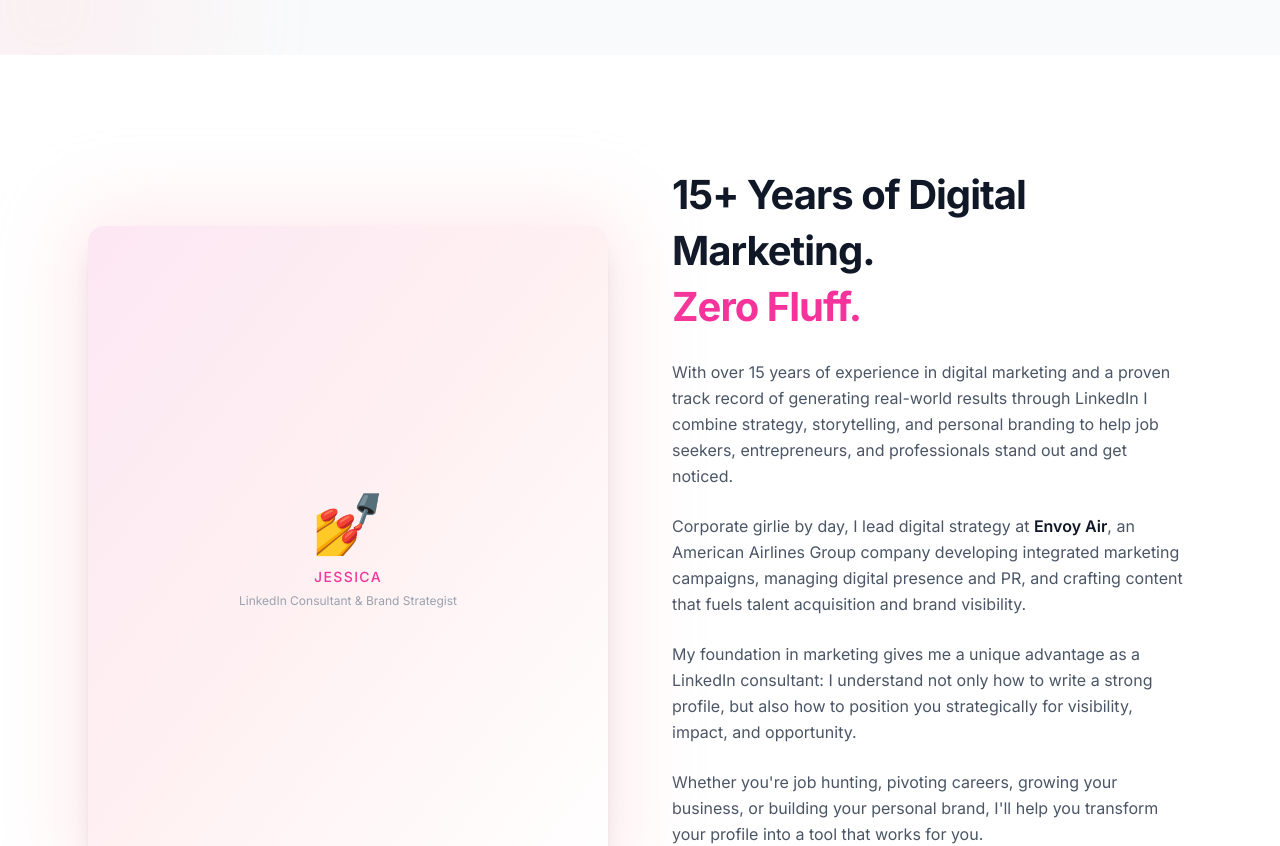
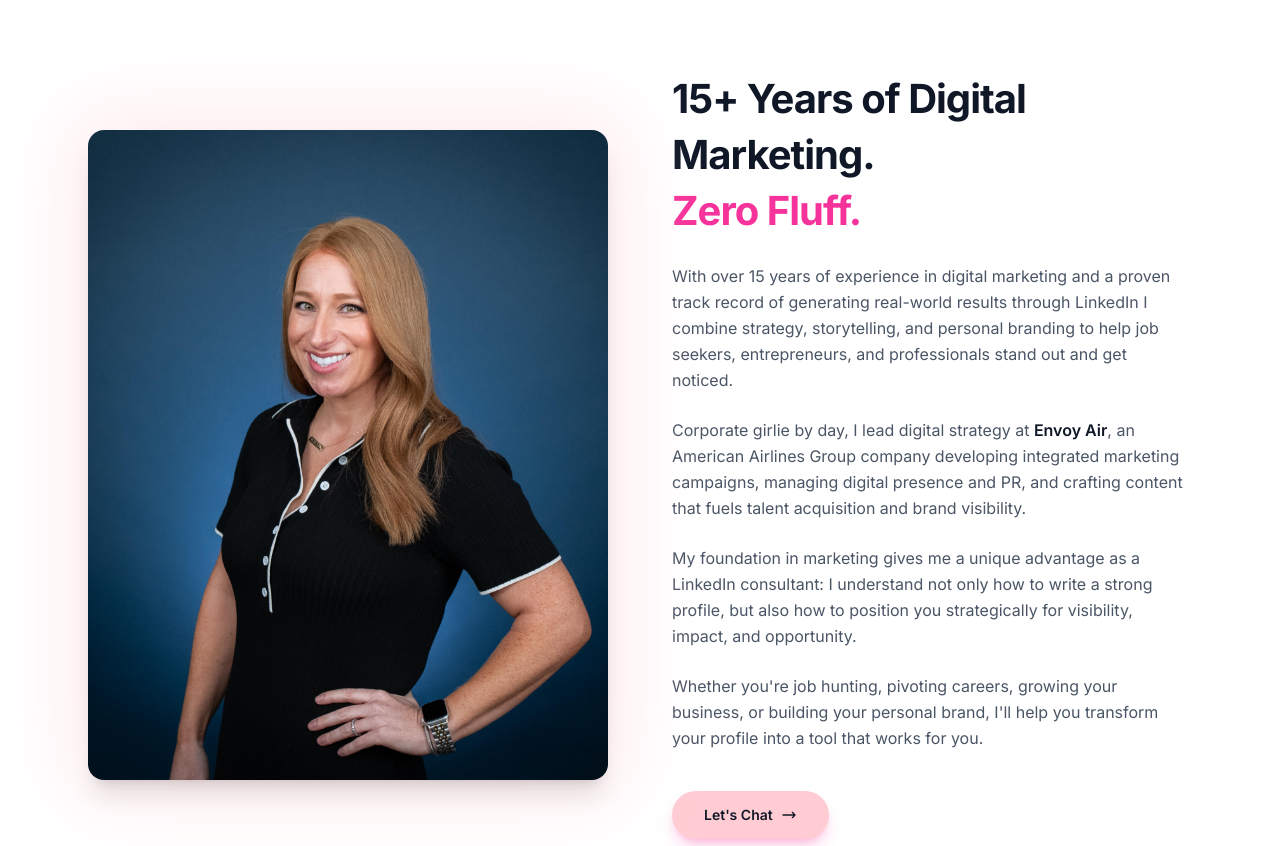
Before and after one commit to hellodigitalgirlie-lang/salient-version-live, a Next.js app: page /about in a window 1280 px wide. Shown: the part 540-1386 px from the top of the page. Built offline with nearby package versions, Linux system fonts and the light colour scheme.

Commit message:
changed jessica

```diff
--- a/src/app/about/page.tsx
+++ b/src/app/about/page.tsx
@@ -1,6 +1,8 @@
 "use client";
 
 import { useState, useEffect } from "react";
+import Image from "next/image";
+import jessicaImg from "@/images/jessica.jpg";
 
 const awards = [
   { icon: "🏆", title: "Social Media Manager of the Year Finalist" },
@@ -27,7 +29,7 @@ export default function AboutPage() {
   }, []);
 
   return (
-    <main className="pt-24 pb-16">
+    <div className="pb-16">
       {/* ── Hero Section ── */}
       <section className="relative overflow-hidden bg-gray-50">
         <div
@@ -77,22 +79,21 @@ export default function AboutPage() {
       {/* ── Story Split Section ── */}
       <section className="mx-auto max-w-6xl px-6 py-20 sm:py-28">
         <div className="grid items-center gap-16 lg:grid-cols-2">
-          {/* Image placeholder */}
+          {/* Actual Image */}
           <div className="relative">
             <div
               className="absolute -inset-4 rounded-3xl opacity-40 blur-2xl"
               style={{ background: "oklch(89.2% 0.058 10.001)" }}
             />
-            <div className="relative aspect-[4/5] overflow-hidden rounded-2xl bg-gradient-to-br from-pink-100 via-rose-50 to-white shadow-xl">
-              <div className="flex h-full flex-col items-center justify-center p-8 text-center">
-                <span className="mb-3 text-6xl">💅</span>
-                <p className="text-sm font-medium uppercase tracking-widest text-pink-500">
-                  Jessica
-                </p>
-                <p className="mt-1 text-xs text-gray-400">
-                  LinkedIn Consultant &amp; Brand Strategist
-                </p>
-              </div>
+            <div className="relative aspect-[4/5] overflow-hidden rounded-2xl shadow-xl">
+              <Image
+                src={jessicaImg}
+                alt="Jessica - The Digital Girlie"
+                fill
+                className="object-cover object-center"
+                sizes="(max-width: 1024px) 100vw, 50vw"
+                priority
+              />
             </div>
           </div>
 
@@ -129,7 +130,7 @@ export default function AboutPage() {
               transform your profile into a tool that works for you.
             </p>
             <a
-              href="#"
+              href="/contact"
               className="mt-4 inline-flex items-center gap-2 rounded-full px-8 py-3 text-sm font-semibold text-white shadow-lg shadow-pink-500/25 transition-all hover:-translate-y-0.5 hover:shadow-xl hover:shadow-pink-500/30"
               style={{ background: "oklch(89.2% 0.058 10.001)" }}
             >
@@ -229,6 +230,6 @@ export default function AboutPage() {
           </div>
         </div>
       </section>
-    </main>
+    </div>
   );
 }
--- a/src/app/page.tsx
+++ b/src/app/page.tsx
@@ -1,6 +1,8 @@
 "use client";
 
 import { useState } from "react";
+import Image from "next/image";
+import jessicaImg from "@/images/jessica.jpg";
 
 const CheckSvg = ({ className }: { className?: string }) => (
   <svg className={className} viewBox="0 0 20 20" fill="currentColor">
@@ -93,11 +95,13 @@ export default function Page() {
             <div className="grid lg:grid-cols-2 gap-16 lg:gap-24 items-center">
               {/* Image side */}
               <div className="relative">
-                <div className="aspect-[4/5] overflow-hidden rounded-3xl bg-gray-200 shadow-2xl shadow-gray-900/10">
-                  <img
-                    src="https://images.squarespace-cdn.com/content/v1/684066d26fdac4230f2721d4/8d06e684-e3fd-43e7-8fc7-f63d9b2e5cf9/TDG+v2.jpg"
+                <div className="relative aspect-[4/5] overflow-hidden rounded-3xl bg-gray-200 shadow-2xl shadow-gray-900/10">
+                  <Image
+                    src={jessicaImg}
                     alt="Jessica - The Digital Girlie"
-                    className="size-full object-cover grayscale-[20%]" // Added slight grayscale to match the new chic aesthetic
+                    fill
+                    className="object-cover object-center grayscale-[20%]"
+                    sizes="(max-width: 1024px) 100vw, 50vw"
                   />
                 </div>
                 {/* Floating badge */}
```
Also changed, not shown: src/images/jessica.jpg (added).
